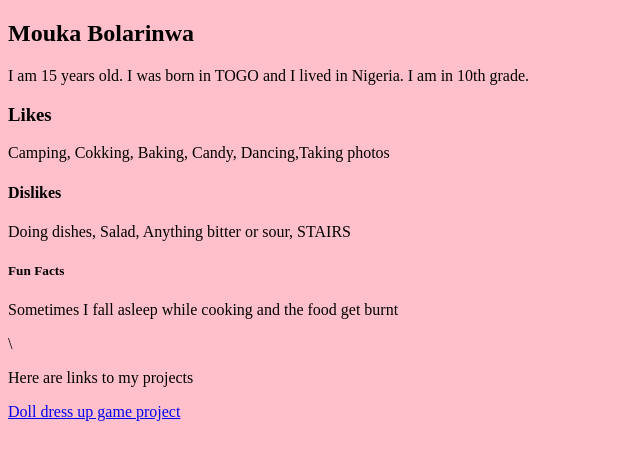
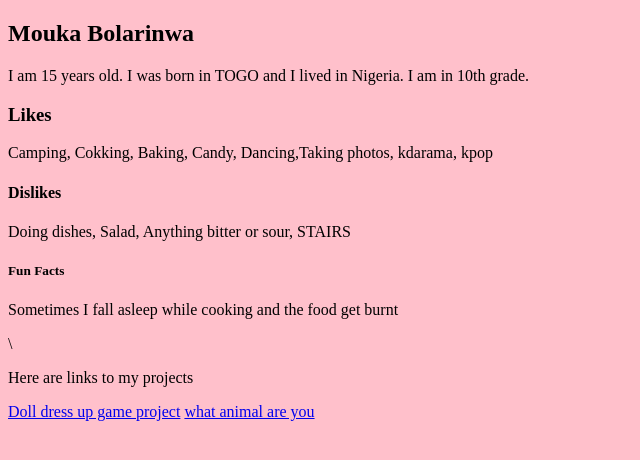
Before and after one commit to animepuppy1/animepuppy.github.io, a plain HTML site: page index.html in a window 1280 px wide. Shown: the whole page, without its empty margins (0-640 px from the left). Drawn offline with Linux system fonts and the light colour scheme.

Commit message:
Update index.html

```diff
--- a/index.html
+++ b/index.html
@@ -25,7 +25,7 @@ p {
 <p>I am 15 years old. I was born in TOGO and I lived in Nigeria. I am in 10th grade.</p>
 
 <h3>Likes</h3>
-<p>Camping, Cokking, Baking, Candy, Dancing,Taking photos</p>
+<p>Camping, Cokking, Baking, Candy, Dancing,Taking photos, kdarama, kpop</p>
 
 <h4>Dislikes</h4>
 <p>Doing dishes, Salad, Anything bitter or sour, STAIRS</p>
@@ -35,7 +35,7 @@ p {
 
     <p>   Here are links to my projects </p>
     <a href="Final Project.html">Doll dress up game project</a>
-
+    <a href="mouka.html">what animal are you</a>
 <script type="text/javascript">
   alert("Welcome to my page!");
 </script>
```
